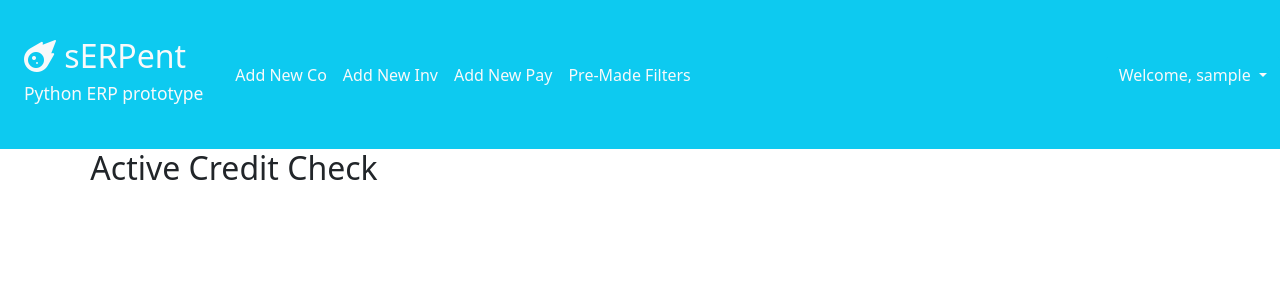
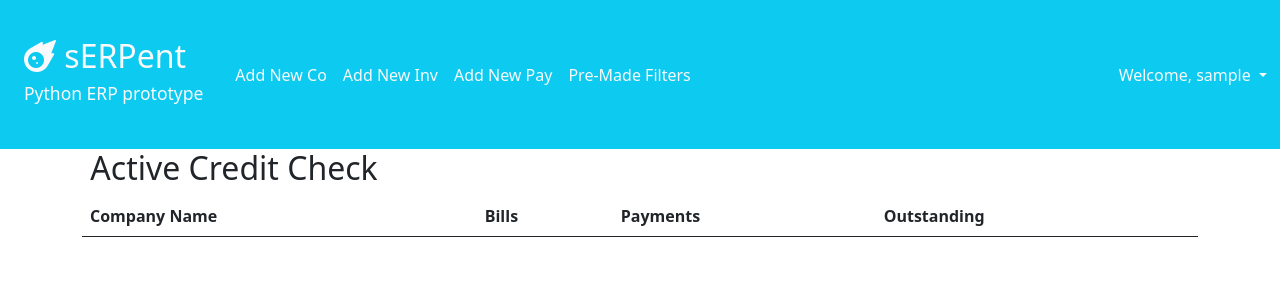
Before and after one commit to carloocchiena/django_erp, a Django app: page /filtered_view/active_check/ in a window 1280 px wide. Shown: the top 300 px of the page. Run offline with Django 4.2, Linux system fonts and the light colour scheme; the visitor is signed in with stand-in values (Sample User, id 1); data that the repository does not hold is empty; some libraries are stand-ins or nearby versions.

Commit message:
added html table

```diff
--- a/erp/erp_core/functions.py
+++ b/erp/erp_core/functions.py
@@ -2,16 +2,39 @@ from django.db.models import Sum
 
 from . import models
 
-def active_credit_calculator() -> dict:
+def kind_checker(kind:str) -> str:
+    """Check formal correctness of input values"""
+    valid_kind = []
+
+    for kind in models.Payment.Kind.choices():
+        valid_kind.append(kind[0])
+
+    if kind not in valid_kind:
+        kind = 'ACTIVE'
+
+    if kind == 'ACTIVE':
+        initiator = 'receiver'
+    else:
+        initiator = 'sender'
+
+    return kind, initiator
+
+def credit_calculator(kind:str='ACTIVE') -> dict:
     """Sum all the invoices that the company issued to all its ctps,
     and retrieve the open credits.
 
+    kind = accordingly to models.Invoice, should be 'ACTIVE' or 'PASSIVE'
+
     RETURN dictionary
     """
-    kind = 'ACTIVE'
     payment_dictionary = {}
+    kind = kind_checker(kind)[0]
+    initiator = kind_checker(kind)[1]
 
-    company_pks = models.Invoice.objects.all().filter(kind=kind).values_list('receiver', flat=True)
+    print((models.Payment.Kind.choices()))
+    print(kind in list(models.Payment.Kind.choices()[:]))
+
+    company_pks = models.Invoice.objects.all().filter(kind=kind).values_list(initiator, flat=True)
     company_list = list(models.Company.objects.all().filter(pk__in=company_pks))
 
     for company in company_list:
@@ -25,15 +48,15 @@ def active_credit_calculator() -> dict:
 
         payment_dictionary[company] = {'Bills':invoice, 'Payment':payment, 'Outstanding':invoice - payment}
 
-    print(payment_dictionary)
-
     return payment_dictionary
 
 if __name__ == '__main__':
-    active_credit_calculator()
+    credit_calculator()
 
 
     """
+    # these snippets are used to print the value from the query if a check is needed
+    # even used straigth in the shell
     print(f"company_pk:{(list(company_pks))}")
     print(f"company_list:{(list(company_query.filter(pk__in=company_pks)))}")
     print(f"single_company:{(temp_list[0])}")
--- a/erp/erp_core/templates/erp_core/active_check.html
+++ b/erp/erp_core/templates/erp_core/active_check.html
@@ -11,43 +11,38 @@
 
         <h2>&nbsp;Active Credit Check</h2>
 
-        {% for company, value in context.items %}
-            {{ company }} {{ value }}
-        {% endfor %}
-        <br><br>
-        {% for company, value in context.items %}
-            {{ company }}:<br>
-            {% for bill, payment in value.items %}
-                {{ bill }}, {{ payment }}<br>
-            {% endfor %}
-        {% endfor %}
-
-
-
-        {% comment %} <div class="row">
-            <div class="col-6">
-                <p>&nbsp;There are {{ context.count }} payments</p>
-                {% for payment in context %}
-                <div class="card m-2">
-                    <div class="card-body">
-                        <div class="col">
-                            <p class="card-text">
-                                <strong>Payment nr:</strong> {{ payment.id }}<br>
-                                From: {{ payment.sender }}<br>
-                                To: {{ payment.receiver }}<br>
-                                Kind: {{ payment.kind }}<br>
-                                Amount: {{ payment.amount }}<br>
-                                Issued: {{ payment.date|date:"Y-m-d" }}<br>
-                                <a href="{% url 'erp_core:payment_update' payment.id %}" class="btn btn-info btn-sm text-light">
-                                    Update payment
-                                </a>
-                            </p>
-                        </div>
-                    </div>
-                </div>
+        <table class="table table-striped">
+            <thead>
+              <tr>
+                <th scope="col">Company Name</th>
+                <th scope="col">Bills</th>
+                <th scope="col">Payments</th>
+                <th scope="col">Outstanding</th>
+              </tr>
+            </thead>
+            <tbody>
+                {% for company, value in context.items %}
+                <tr>
+                    <td>{{ company }}</td>
+                    {% for bill, payment in value.items %}
+                        <td>€ {{ payment }}</td>
+                    {% endfor %}
+                </tr>
                 {% endfor %}
-            </div>
-        </div> {% endcomment %}
+            </tbody>
+        </table>
     </div>
 
 {% endblock content %}
+
+
+{% comment %}
+# this snippet is used to check just the raw value returned from the function,
+# if needed
+{% for company, value in context.items %}
+    {{ company }}:<br>
+    {% for bill, payment in value.items %}
+        {{ bill }}: {{ payment }}<br>
+    {% endfor %}
+{% endfor %}
+{% endcomment %}
--- a/erp/erp_core/views.py
+++ b/erp/erp_core/views.py
@@ -142,5 +142,5 @@ class ActiveCheck(View):
     template_name = 'erp_core/active_check.html'
 
     def get(self, request):
-        context = functions.active_credit_calculator()
+        context = functions.credit_calculator('ACTIVE')
         return render(request, self.template_name, {'context': context})
```
Also changed, not shown: wip_features.md (+1 -1 lines).
